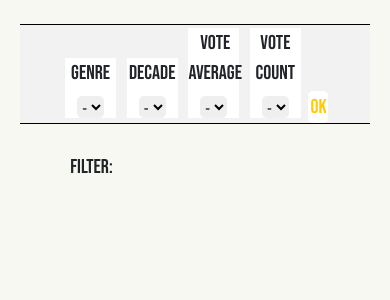
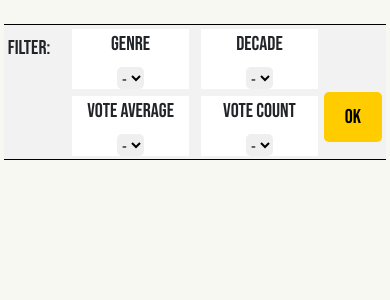
Before and after one commit to QueensTeam/CinSense, a Flask app: page /films.html in a window 390 px wide. Shown: the part 127-427 px from the top of the page. Run offline with Flask 2, Linux system fonts and the light colour scheme; data that the repository does not hold is empty; some libraries are stand-ins or nearby versions; some web fonts are replaced.

Commit message:
Index page responsive ft; filmų puslapy responsive filtrai

```diff
--- a/static/css/style.css
+++ b/static/css/style.css
@@ -142,7 +142,7 @@ a.simple {
   /*height: 20px;*/
   overflow: hidden;
 }
-a.simple span{
+a.simple span, a .simple{
   display: inline-block;
   position:relative;
   transition: transform 500ms;
@@ -165,7 +165,7 @@ a.simple:focus span {
   -webkit-transform: translateY(30px);
   -moz-transform: translateY(30px);
 }
-a.active span{
+a.active span, a.active{
 	/*text-decoration: line-through white;*/
 	/*color:white;*/
 	color:red;
@@ -739,7 +739,8 @@ h1 #title {
 	background-color:white;
 	/*text-align:center;*/
 	/*left:17%;*/
-	width:13vw;
+	/*width:13vw;*/
+
 	/*height:35px;*/
 	font-size:20px;
 	text-align:center;
@@ -786,6 +787,8 @@ h1 #title {
 	color:#fc0;
 	border-radius:5px;
 	/*margin-bottom:2%;*/
+	/*position:absolute;
+	left:98%;*/
 	display:inline;
 	/*float:right;*/
 	/*position:sticky;*/
@@ -800,16 +803,18 @@ h1 #title {
 	background-color:#fc0;
 
 }
-#filterSecText, #filterSecText2{
-	position:absolute;
+#filterSecText{
+	/*position:absolute;*/
 	font-family: 'Bebas Neue';
 	font-size:20px;
-	top:33%;
-	left:18%;
+	/*top:33%;*/
+	/*left:2%;
+	display:inline-block;
+	padding:0;
+	margin:2% auto;*/
+	float:left;
 }
-#filterSecText2{
-	top:33%;
-}
+
 
 .head{
 	top:0;
@@ -1285,6 +1290,12 @@ footer{
 	color:white;
 }
 
+.tablet a{
+	font-size:70px;
+	margin:2%;
+	margin-bottom:1%;
+}
+
 @media screen and (max-width: 480px) {
   .topnav a:not(:first-child) {display: none;}
 	a.icon {
@@ -1312,10 +1323,10 @@ footer{
   }*/
 }
 
-@media screen and (max-width:767px){
-	.hi{
-  	display:none;
-  }
+@media screen and (max-width:768px){
+	/*.hi{
+  		display:none;
+  	}*/
   	.photosec{
   		display:none;
   	}
@@ -1341,8 +1352,66 @@ footer{
   		margin-left:1%;
   		margin-right:1%;
   	}
+  	nav.tablet{
+  		display:none;
+  	}
+  	#okbutton{
+  		position:absolute;
+		left:83%;
+		width:15vw;
+		height:50px;
+		margin-bottom:0;
+		background-color:#fc0;
+		color:black;
+  	}
+  	#filterSecText{
+  		left:2%;
+		display:inline-block;
+		padding:0;
+		margin:2% auto;
+		position:absolute;
+  	}
 }
-@media screen and (min-width:768px){
+
+@media screen and (max-width:1025px){
+	.hi {
+		display:none;
+	}
+	.tablet {
+		display:block;
+	}
+	.headcontainer{
+		display:none;
+	}
+	.main{
+		display:none;
+	}
+	#userStateOffline, #userStateOnline{
+		display:none;
+	}
+	/*nav.main a{
+		font-size:40px;
+	}*/
+	/*nav.main a span{
+		display:none;
+	}*/
+	/*.navbar{
+		display:none;
+	}
+	nav.main{
+		display:fixed;
+	}*/
+}
+@media screen and (min-width:1026px){
+	.tablet{
+		display:none;
+	}
+	.hi1{
+		display:none;
+	}
+	.hi {
+		display:block;
+	}
 	.he{
 		display:none;
 	}
--- a/templates/films.html
+++ b/templates/films.html
@@ -63,14 +63,7 @@
 	<div class="mainContent">
 		<section id="movieoftheweek" class="imgbig col-12 col-lg-12">
 			<div class="headcontainer imgbig" >
-
 				<div id="carouselExampleIndicators" class="carousel slide hi imgbig" data-ride="carousel">
-				  <!-- <ol class="carousel-indicators">
-				    <li data-target="#carouselExampleIndicators" data-slide-to="0" class="active"></li>
-				    <li data-target="#carouselExampleIndicators" data-slide-to="1"></li>
-				    <li data-target="#carouselExampleIndicators" data-slide-to="2"></li>
-				    <li data-target="#carouselExampleIndicators" data-slide-to="3"></li>
-				  </ol> -->
 				  <div class="carousel-inner imgbig">
 				    <div class="carousel-item active imgbig">
 				    	<!-- <p class="pictext">movie of the week</p> -->
@@ -90,10 +83,11 @@
 				</div>
 			</div>
 		</section>
-		<p id="filterSecText">Filter:</p>
-		<section class="moviefilters col-11 col-sm-11 col-md-11 col-lg-9">
+
+		<section class="moviefilters col-12 col-sm-12 col-md-11 col-lg-9">
+			<p id="filterSecText">Filter:</p>
 			<form action="">
-				<div>
+				<div class="col-4 col-sm-4 col-lg-2">
 	    		<label for="genre">Genre</label>
 	    		<select id="genre" name="Genre">
 	    			<option value="">-</option>
@@ -110,7 +104,7 @@
 		    	  	<option value="878">Science Fiction</option>
 		      		<option value="53">Thriller</option>
 	    		</select></div>
-	    		<div>
+	    		<div class="col-4 col-sm-4 col-lg-2">
 			    <label for="Decade">Decade</label>
 	    		<select id="decade" name="decade">
 	    			<option value="">-</option>
@@ -127,7 +121,7 @@
 		    	  	<option value="2010">2010s</option>
 		      		<option value="2020">2020s</option>
 	    		</select></div>
-	    		<div>
+	    		<div class="col-4 col-sm-4 col-lg-2">
 	    		<label for="average">Vote average</label>
 	    		<select id="average" name="average">
 	    			<option value="">-</option>
@@ -135,7 +129,7 @@
 		    	  	<option value="6">6-8</option>
 		      		<option value="8">>8</option>
 	    		</select></div>
-	    		<div>
+	    		<div class="col-4 col-sm-4 col-lg-2">
 	    		<label for="votecount">Vote count</label>
 	    		<select id="votecount" name="votecount">
 	    			<option value="">-</option>
```
Also changed, not shown: templates/index.html (+43 -5 lines), static/img/2001smaller.jpg (added), static/img/bladerunnersmaller.jpg (added), static/img/goodfellasmaller.jpg (added), static/img/psychosmaller1.jpg (added).
